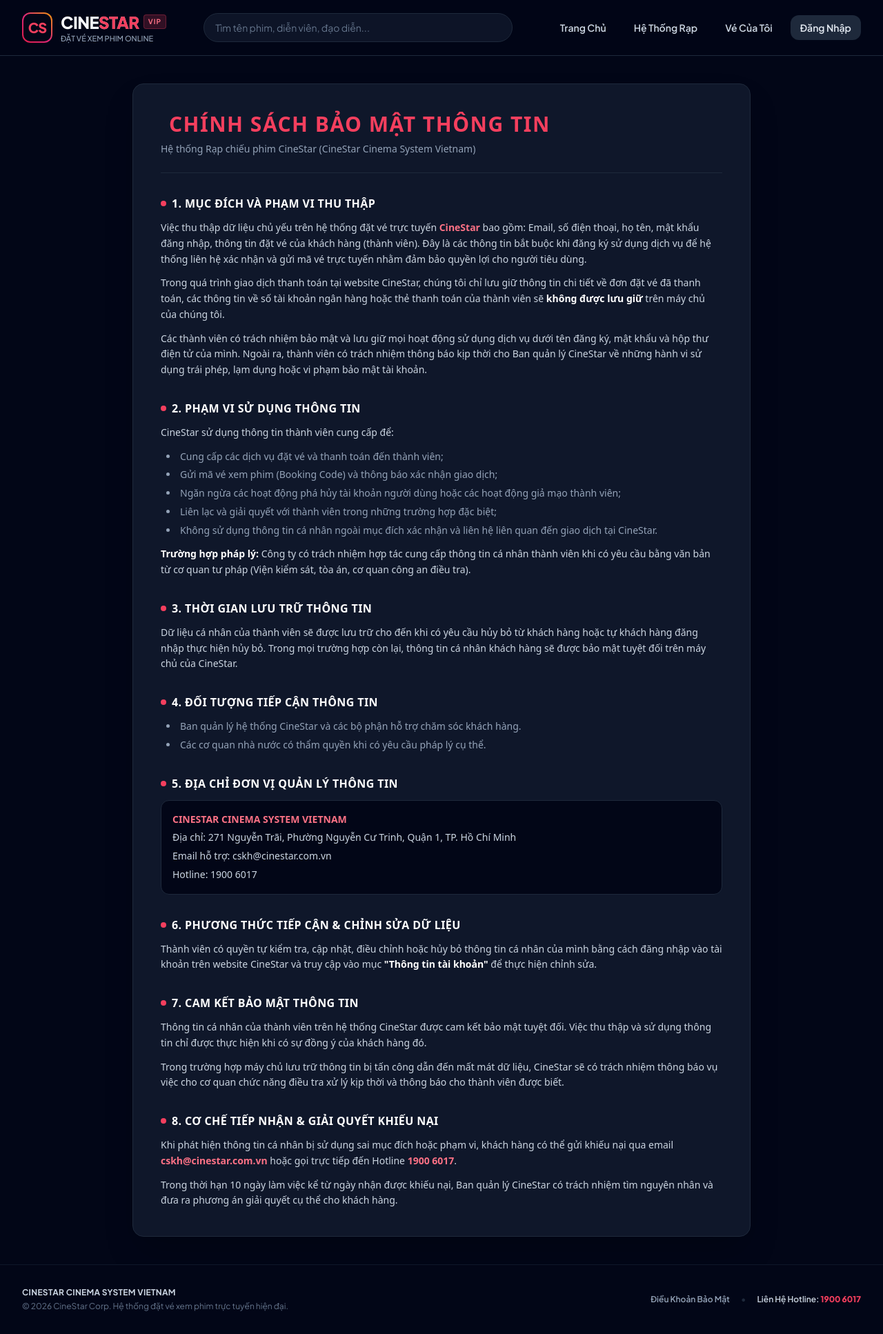
After one commit to minhnv123/LTWeb, a PHP site: page /privacy.php in a window 1280 px wide. The commit adds this page. Shown: the whole page at 69% size. Run offline with PHP 8.4, Linux system fonts and the light colour scheme; some libraries are stand-ins or nearby versions.

Commit message:
Bổ sung điều khoản bảo mật: privacy.php

```diff
--- a/LTWeb-main/footer.php
+++ b/LTWeb-main/footer.php
@@ -9,9 +9,7 @@
             </div>
 
             <div class="flex items-center gap-4 text-slate-400 font-semibold">
-                <a href="#" class="hover:text-rose-500 transition-colors">Bảo Mật</a>
-                <span class="text-slate-800">•</span>
-                <a href="#" class="hover:text-rose-500 transition-colors">Điều Khoản</a>
+                <a href="privacy.php" class="text-slate-400 hover:text-rose-500 transition-colors">Điều Khoản Bảo Mật</a>
                 <span class="text-slate-800">•</span>
                 <span class="text-slate-300">Liên Hệ Hotline: <strong class="text-rose-500">1900 6017</strong></span>
             </div>
--- /dev/null
+++ b/LTWeb-main/privacy.php
@@ -0,0 +1,132 @@
+<?php
+if (session_status() === PHP_SESSION_NONE) {
+    session_start();
+}
+include_once 'header.php';
+?>
+
+<div class="bg-slate-950 text-slate-300 min-h-screen py-10 px-4 sm:px-6 lg:px-8 font-sans">
+    <div class="max-w-4xl mx-auto bg-slate-900 border border-slate-800 rounded-2xl p-6 sm:p-10 shadow-2xl">
+
+        <!-- TIÊU ĐỀ TRANG -->
+        <div class="border-b border-slate-800 pb-6 mb-8 text-center sm:text-left">
+            <h1 class="text-2xl sm:text-3xl font-black text-rose-500 uppercase tracking-wider flex items-center gap-3 justify-center sm:justify-start">
+                <i class="fa-solid fa-user-shield"></i> Chính Sách Bảo Mật Thông Tin
+            </h1>
+            <p class="text-xs sm:text-sm text-slate-400 mt-2">
+                Hệ thống Rạp chiếu phim CineStar (CineStar Cinema System Vietnam)
+            </p>
+        </div>
+
+        <!-- NỘI DUNG CHÍNH SÁCH -->
+        <div class="space-y-8 text-sm leading-relaxed text-slate-300">
+
+            <!-- 1. MỤC ĐÍCH VÀ PHẠM VI -->
+            <section class="space-y-3">
+                <h2 class="text-base font-bold text-white uppercase tracking-wide flex items-center gap-2">
+                    <span class="w-2 h-2 rounded-full bg-rose-500"></span> 1. Mục đích và phạm vi thu thập
+                </h2>
+                <p>
+                    Việc thu thập dữ liệu chủ yếu trên hệ thống đặt vé trực tuyến <strong class="text-rose-400">CineStar</strong> bao gồm: Email, số điện thoại, họ tên, mật khẩu đăng nhập, thông tin đặt vé của khách hàng (thành viên). Đây là các thông tin bắt buộc khi đăng ký sử dụng dịch vụ để hệ thống liên hệ xác nhận và gửi mã vé trực tuyến nhằm đảm bảo quyền lợi cho người tiêu dùng.
+                </p>
+                <p>
+                    Trong quá trình giao dịch thanh toán tại website CineStar, chúng tôi chỉ lưu giữ thông tin chi tiết về đơn đặt vé đã thanh toán, các thông tin về số tài khoản ngân hàng hoặc thẻ thanh toán của thành viên sẽ <strong class="text-white">không được lưu giữ</strong> trên máy chủ của chúng tôi.
+                </p>
+                <p>
+                    Các thành viên có trách nhiệm bảo mật và lưu giữ mọi hoạt động sử dụng dịch vụ dưới tên đăng ký, mật khẩu và hộp thư điện tử của mình. Ngoài ra, thành viên có trách nhiệm thông báo kịp thời cho Ban quản lý CineStar về những hành vi sử dụng trái phép, lạm dụng hoặc vi phạm bảo mật tài khoản.
+                </p>
+            </section>
+
+            <!-- 2. PHẠM VI SỬ DỤNG -->
+            <section class="space-y-3">
+                <h2 class="text-base font-bold text-white uppercase tracking-wide flex items-center gap-2">
+                    <span class="w-2 h-2 rounded-full bg-rose-500"></span> 2. Phạm vi sử dụng thông tin
+                </h2>
+                <p>CineStar sử dụng thông tin thành viên cung cấp để:</p>
+                <ul class="list-disc list-inside space-y-1 pl-2 text-slate-400">
+                    <li>Cung cấp các dịch vụ đặt vé và thanh toán đến thành viên;</li>
+                    <li>Gửi mã vé xem phim (Booking Code) và thông báo xác nhận giao dịch;</li>
+                    <li>Ngăn ngừa các hoạt động phá hủy tài khoản người dùng hoặc các hoạt động giả mạo thành viên;</li>
+                    <li>Liên lạc và giải quyết với thành viên trong những trường hợp đặc biệt;</li>
+                    <li>Không sử dụng thông tin cá nhân ngoài mục đích xác nhận và liên hệ liên quan đến giao dịch tại CineStar.</li>
+                </ul>
+                <p>
+                    <strong class="text-white">Trường hợp pháp lý:</strong> Công ty có trách nhiệm hợp tác cung cấp thông tin cá nhân thành viên khi có yêu cầu bằng văn bản từ cơ quan tư pháp (Viện kiểm sát, tòa án, cơ quan công an điều tra).
+                </p>
+            </section>
+
+            <!-- 3. THỜI GIAN LƯU TRỮ -->
+            <section class="space-y-3">
+                <h2 class="text-base font-bold text-white uppercase tracking-wide flex items-center gap-2">
+                    <span class="w-2 h-2 rounded-full bg-rose-500"></span> 3. Thời gian lưu trữ thông tin
+                </h2>
+                <p>
+                    Dữ liệu cá nhân của thành viên sẽ được lưu trữ cho đến khi có yêu cầu hủy bỏ từ khách hàng hoặc tự khách hàng đăng nhập thực hiện hủy bỏ. Trong mọi trường hợp còn lại, thông tin cá nhân khách hàng sẽ được bảo mật tuyệt đối trên máy chủ của CineStar.
+                </p>
+            </section>
+
+            <!-- 4. ĐƠN VỊ TIẾP CẬN -->
+            <section class="space-y-3">
+                <h2 class="text-base font-bold text-white uppercase tracking-wide flex items-center gap-2">
+                    <span class="w-2 h-2 rounded-full bg-rose-500"></span> 4. Đối tượng tiếp cận thông tin
+                </h2>
+                <ul class="list-disc list-inside space-y-1 pl-2 text-slate-400">
+                    <li>Ban quản lý hệ thống CineStar và các bộ phận hỗ trợ chăm sóc khách hàng.</li>
+                    <li>Các cơ quan nhà nước có thẩm quyền khi có yêu cầu pháp lý cụ thể.</li>
+                </ul>
+            </section>
+
+            <!-- 5. ĐƠN VỊ QUẢN LÝ -->
+            <section class="space-y-3">
+                <h2 class="text-base font-bold text-white uppercase tracking-wide flex items-center gap-2">
+                    <span class="w-2 h-2 rounded-full bg-rose-500"></span> 5. Địa chỉ đơn vị quản lý thông tin
+                </h2>
+                <div class="bg-slate-950 p-4 rounded-xl border border-slate-800 space-y-1 text-slate-300">
+                    <p class="font-bold text-rose-400">CINESTAR CINEMA SYSTEM VIETNAM</p>
+                    <p><i class="fa-solid fa-location-dot text-rose-500 w-5"></i> Địa chỉ: 271 Nguyễn Trãi, Phường Nguyễn Cư Trinh, Quận 1, TP. Hồ Chí Minh</p>
+                    <p><i class="fa-solid fa-envelope text-rose-500 w-5"></i> Email hỗ trợ: cskh@cinestar.com.vn</p>
+                    <p><i class="fa-solid fa-phone text-rose-500 w-5"></i> Hotline: 1900 6017</p>
+                </div>
+            </section>
+
+            <!-- 6. PHƯƠNG THỨC CHỈNH SỬA -->
+            <section class="space-y-3">
+                <h2 class="text-base font-bold text-white uppercase tracking-wide flex items-center gap-2">
+                    <span class="w-2 h-2 rounded-full bg-rose-500"></span> 6. Phương thức tiếp cận & chỉnh sửa dữ liệu
+                </h2>
+                <p>
+                    Thành viên có quyền tự kiểm tra, cập nhật, điều chỉnh hoặc hủy bỏ thông tin cá nhân của mình bằng cách đăng nhập vào tài khoản trên website CineStar và truy cập vào mục <strong class="text-white">"Thông tin tài khoản"</strong> để thực hiện chỉnh sửa.
+                </p>
+            </section>
+
+            <!-- 7. CAM KẾT BẢO MẬT -->
+            <section class="space-y-3">
+                <h2 class="text-base font-bold text-white uppercase tracking-wide flex items-center gap-2">
+                    <span class="w-2 h-2 rounded-full bg-rose-500"></span> 7. Cam kết bảo mật thông tin
+                </h2>
+                <p>
+                    Thông tin cá nhân của thành viên trên hệ thống CineStar được cam kết bảo mật tuyệt đối. Việc thu thập và sử dụng thông tin chỉ được thực hiện khi có sự đồng ý của khách hàng đó.
+                </p>
+                <p>
+                    Trong trường hợp máy chủ lưu trữ thông tin bị tấn công dẫn đến mất mát dữ liệu, CineStar sẽ có trách nhiệm thông báo vụ việc cho cơ quan chức năng điều tra xử lý kịp thời và thông báo cho thành viên được biết.
+                </p>
+            </section>
+
+            <!-- 8. TIẾP NHẬN KHIẾU NẠI -->
+            <section class="space-y-3">
+                <h2 class="text-base font-bold text-white uppercase tracking-wide flex items-center gap-2">
+                    <span class="w-2 h-2 rounded-full bg-rose-500"></span> 8. Cơ chế tiếp nhận & giải quyết khiếu nại
+                </h2>
+                <p>
+                    Khi phát hiện thông tin cá nhân bị sử dụng sai mục đích hoặc phạm vi, khách hàng có thể gửi khiếu nại qua email <strong class="text-rose-400">cskh@cinestar.com.vn</strong> hoặc gọi trực tiếp đến Hotline <strong class="text-rose-400">1900 6017</strong>.
+                </p>
+                <p>
+                    Trong thời hạn 10 ngày làm việc kể từ ngày nhận được khiếu nại, Ban quản lý CineStar có trách nhiệm tìm nguyên nhân và đưa ra phương án giải quyết cụ thể cho khách hàng.
+                </p>
+            </section>
+
+        </div>
+    </div>
+</div>
+
+<?php include_once 'footer.php'; ?>
```
